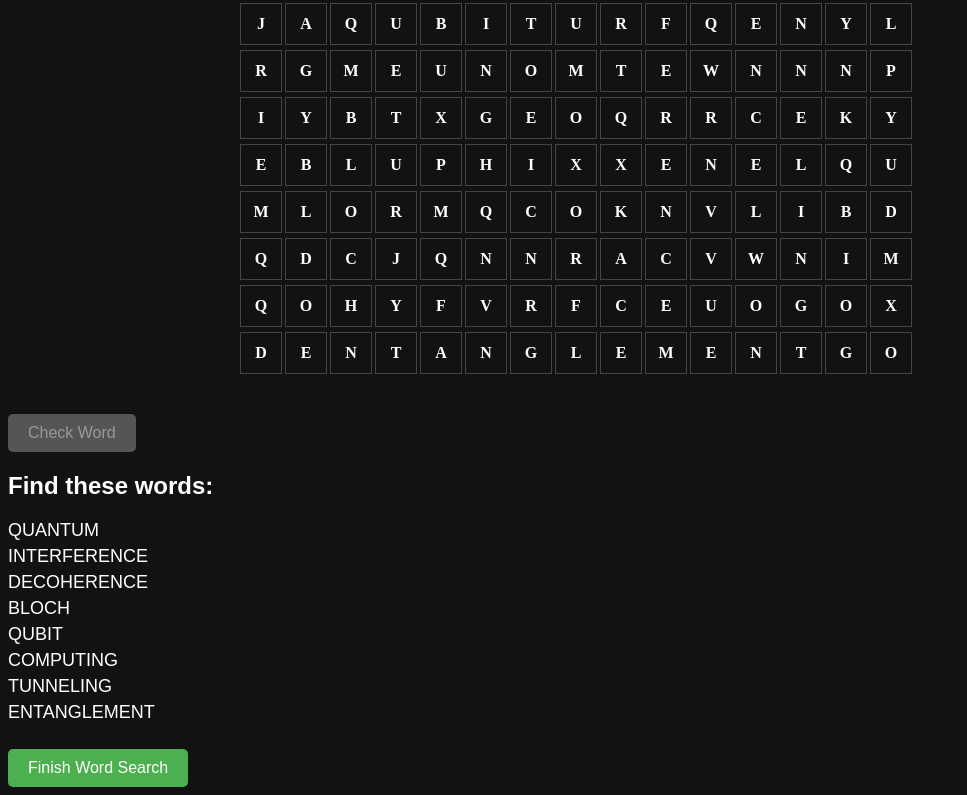
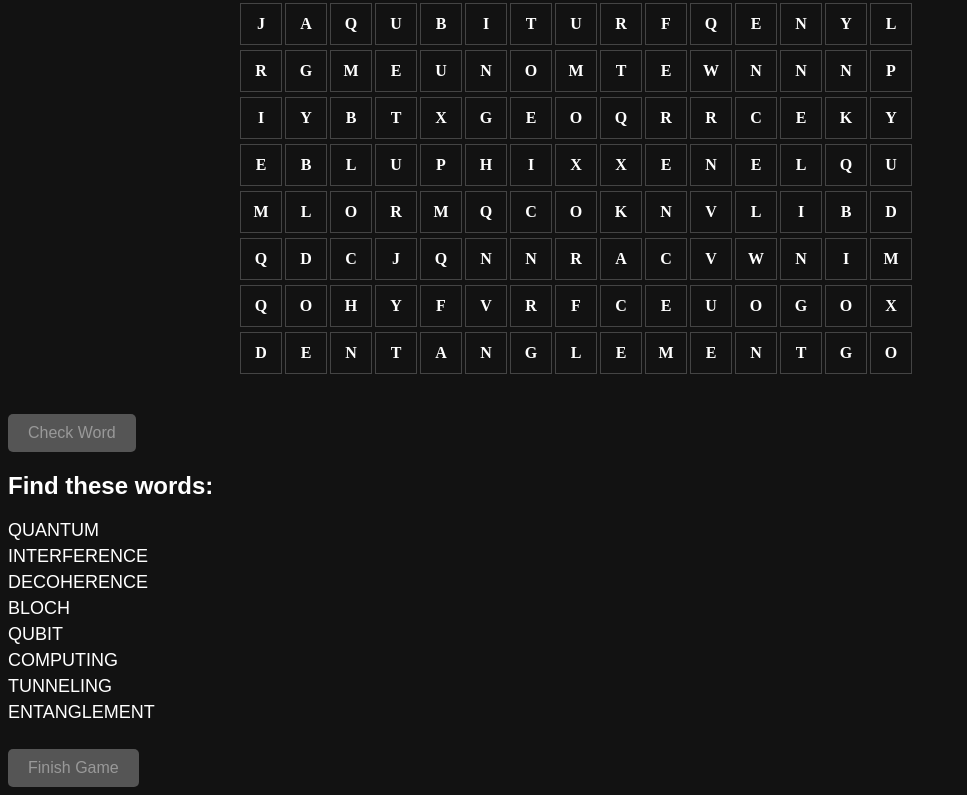
Before and after one commit to akss06/quantum_riddler, a React (Vite) app: page /game in a window 1280 px wide. Shown: the part 487-1282 px from the top of the page, without its empty margins (0-967 px from the left). Built offline with nearby package versions, Linux system fonts and the light colour scheme.

Commit message:
final changes

```diff
--- a/src/components/ConnectionsGame/App.jsx
+++ b/src/components/ConnectionsGame/App.jsx
@@ -59,10 +59,10 @@ const App = ({ onComplete }) => {
 
       <button
         onClick={handleFinishGame}
-       //disabled={!isAllGroupsFound}
+       disabled={!isAllGroupsFound}
         className="submit-btn"
       >
-        Finish Game
+        Finish Quantum Riddler
       </button>
     </div>
   );
--- a/src/components/MemoryGame/App.jsx
+++ b/src/components/MemoryGame/App.jsx
@@ -96,9 +96,9 @@ function App2({ onComplete }) {
       {/* Button with disabled logic based on matched cards */}
       <button className = 'submit-btn'
         onClick={onComplete}  // Directly use onComplete function
-        //disabled={matchedCards.length !== cardImages.length}  // Disable button if game is not complete
+        disabled={matchedCards.length !== cardImages.length}  // Disable button if game is not complete
       >
-        Finish Memory Game
+        Finish Game
       </button>
     </div>
   );
--- a/src/components/WordSearch/App.jsx
+++ b/src/components/WordSearch/App.jsx
@@ -50,7 +50,7 @@ function App({ onComplete }) {
 
     const handleSubmit = () => {
         const selectedWord = selectedCells.map(({ row, col }) => grid[row][col]).join('');
-        console.log(`Selected Word: ${selectedWord}`);
+
 
         if (WORDS.includes(selectedWord)) {
             if (!foundWords.some(word => word.word === selectedWord)) {
@@ -87,9 +87,9 @@ function App({ onComplete }) {
             <button
                 className="submit-btn"
                 onClick={onComplete}
-                //disabled={isFinishButtonDisabled}
+                disabled={isFinishButtonDisabled}
             >
-                Finish Word Search
+                Finish Game
             </button>
         </div>
     );
--- a/src/pages/ResultsPage.jsx
+++ b/src/pages/ResultsPage.jsx
@@ -27,7 +27,7 @@ const ResultsPage = () => {
           });
 
           if (response.ok) {
-            console.log('Results sent successfully');
+
             setIsDataSent(true); // Mark data as sent
           } else {
             const data = await response.json();
```
